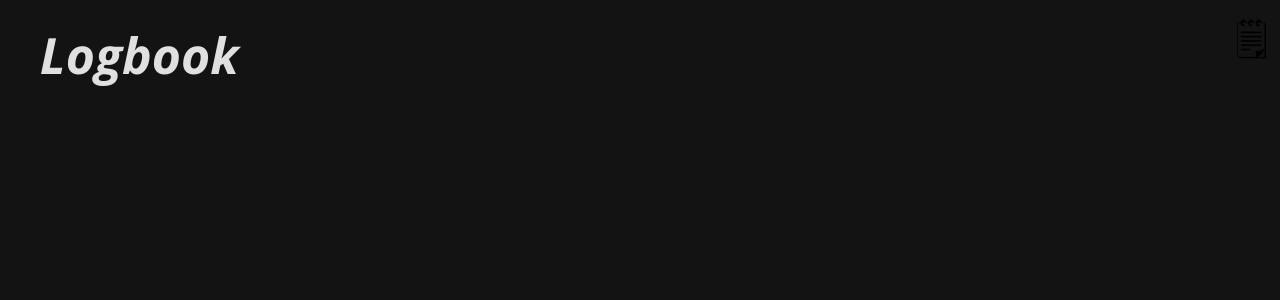
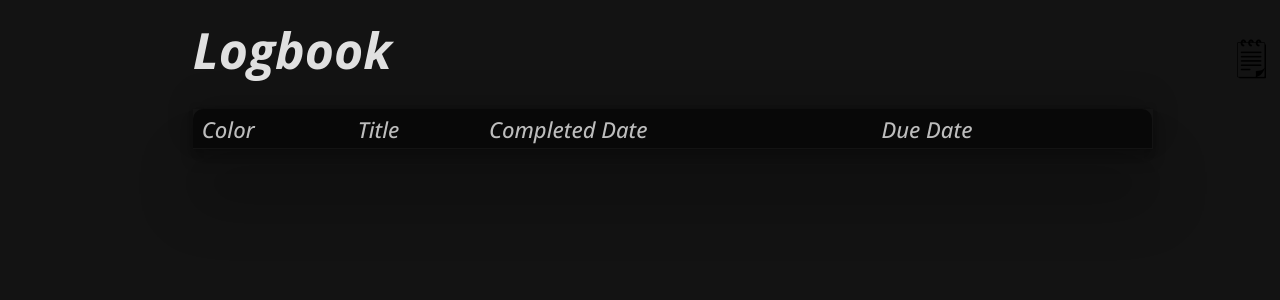
Before and after one commit to Calcifer04/React-To-do-list, a React (Vite) app: page /logbook in a window 1280 px wide. Shown: the top 300 px of the page. Built offline with nearby package versions, Linux system fonts and the light colour scheme.

Commit message:
Logbook Table

```diff
--- a/src/routes/logbook.jsx
+++ b/src/routes/logbook.jsx
@@ -15,26 +15,61 @@ function Logbook() {
         }
     }, []);
 
+    const removeTodo = (indexToRemove) => {
+        const updatedTodos = completedTodo.filter((_, index) => index !== indexToRemove);
+        setCompletedTodo(updatedTodos);
+        localStorage.setItem(COMPLETED_STORAGE_KEY, JSON.stringify(updatedTodos));
+    };
+
     return (
         <>
+        <div className="logbook-container">
         <button
             className='back-to-list'
             onClick={() => navigate('/')}
             >
             🗒</button>
-        <div className="header">
             <h1 className="logbook-title">Logbook</h1>
+            <div className="table-container">
+                <table className="logbook-table">
+                    <thead>
+                        <tr>
+                            <th>Color</th>
+                            <th>Title</th>
+                            <th>Completed Date</th>
+                            <th>Due Date</th>
+                            <th></th>
+                        </tr>
+                    </thead>
+                    <tbody>
+                        {completedTodo.map((todo, index) => (
+                            <tr key={index} className="completed-todo-item">
+                                <td>
+                                    <div className="color-circle-container">
+                                        <div
+                                            className="completed-color-circle"
+                                            style={{ backgroundColor: todo.color }}
+                                        ></div>
+                                    </div>
+                                </td>
+                                <td className="completed-todo-text">{todo.text}</td>
+                                <td className="completed-todo-date">
+                                    {new Date(todo.completedDate).toISOString().slice(0, 10)}
+                                </td>
+                                <td className="completed-todo-date">{todo.dueDate}</td>
+                                <td><button
+                                            className="remove-button"
+                                            onClick={(e) => {
+                                                removeTodo(index);
+                                            }}
+                                        >✖</button>
+                                </td>
+                            </tr>
+                        ))}
+                    </tbody>
+                </table>
+            </div>
         </div>
-        <ul>
-            {completedTodo.map((todo, index) => (
-                <li key={index} className="completed-todo-item">
-                    <span className="completed-todo-text">{todo.text}</span>
-                    <span className="completed-todo-date">
-                        Completed: {new Date(todo.completedDate).toLocaleString()}
-                    </span>
-                </li>
-            ))}
-        </ul>
         </>
     );
 }
--- a/src/styles/Logbook.css
+++ b/src/styles/Logbook.css
@@ -1,6 +1,12 @@
-.header {
-    left: 50%;
-    transform: translate(20%, 50%);
+.logbook-container {
+    width: 1000px;
+    max-width: 100vw;
+    padding: 20px;
+    box-sizing: border-box;
+}
+
+.table-container {
+    width: 100%;
 }
 
 .logbook-title {
@@ -10,6 +16,7 @@
     font-style: italic;
     font-variation-settings: "wdth" 100;
     font-size: 50px;
+    margin-left : 18%;
 }
 
 .back-to-list {
@@ -26,3 +33,63 @@
     transform: scale(1.1);
     color: #ccc;
 }
+
+.logbook-table {
+    width: 100%;
+    border-collapse: collapse;
+    margin-left: 18%;
+    box-shadow: rgba(0, 0, 0, 0.25) 0px 54px 55px, rgba(0, 0, 0, 0.12) 0px -12px 30px, rgba(0, 0, 0, 0.12) 0px 4px 6px, rgba(0, 0, 0, 0.17) 0px 12px 13px, rgba(0, 0, 0, 0.09) 0px -3px 5px;
+}
+.logbook-table thead {
+    background-color: #080808;
+}
+
+.logbook-table th {
+    border: 1px solid #dddddd00;
+    padding: 8px;
+    text-align: left;
+    background-color: #f2f2f200;
+    font-family: "Open Sans", sans-serif;
+    font-optical-sizing: auto;
+    font-weight: 500;
+    font-style: italic;
+    color: #bdbdbd;
+    font-variation-settings: "wdth" 100;
+    font-size: 22px;
+}
+
+.logbook-table td {
+    border: 1px solid #dddddd00;
+    padding: 15px;
+}
+
+.completed-todo-text {
+    font-family: "Open Sans", sans-serif;
+    font-weight: 300;
+    font-style: normal;
+    font-variation-settings: "wdth" 100;
+    font-size: 30px;
+    padding-right: 30px;
+}
+
+.completed-todo-date {
+    font-size: 25px;
+    color: #555;
+    text-align: left;
+}
+
+.logbook-table th:first-child {
+    border-top-left-radius: 10px;
+}
+
+.logbook-table th:last-child {
+    border-top-right-radius: 10px;
+}
+
+.logbook-table tr:last-child td:first-child {
+    border-bottom-left-radius: 10px;
+}
+
+.logbook-table tr:last-child td:first-child {
+    border-bottom-right-radius: 10px;
+}
--- a/src/styles/Todolist.css
+++ b/src/styles/Todolist.css
@@ -189,3 +189,17 @@ p.todo-description {
     margin-right: 20px;
     z-index: 1000;
 }
+
+.color-circle-container {
+    display: flex;
+    justify-content: center;
+    align-items: center;
+    height: 100%;
+}
+
+.completed-color-circle {
+    width: 30px;
+    height: 30px;
+    border-radius: 50%;
+    border: 1px solid #ccc;
+}
```
